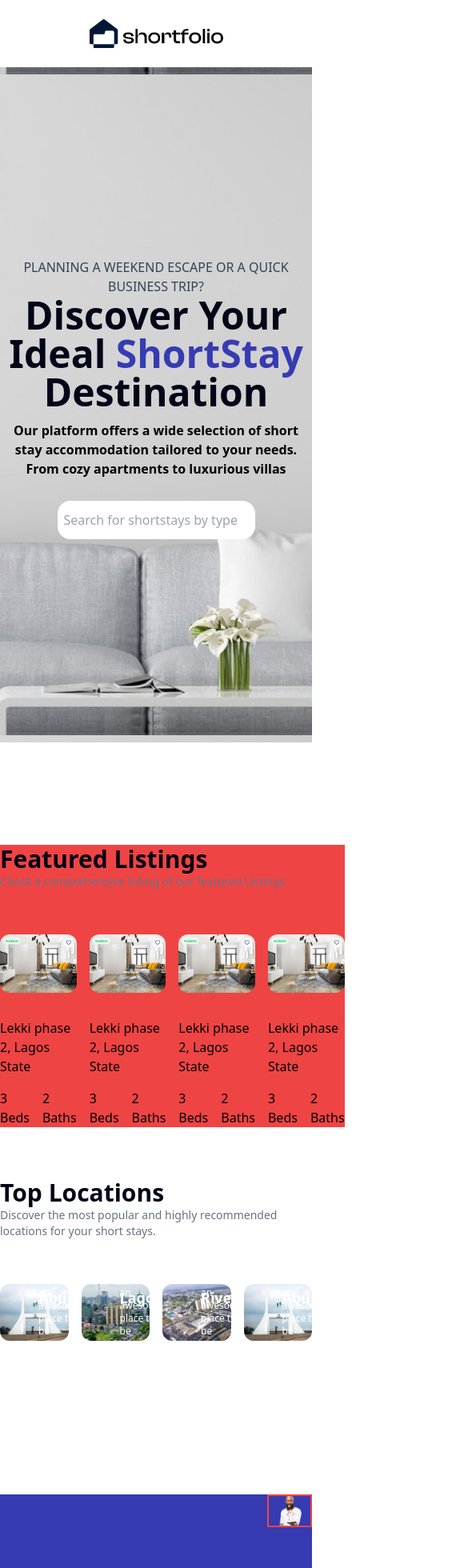
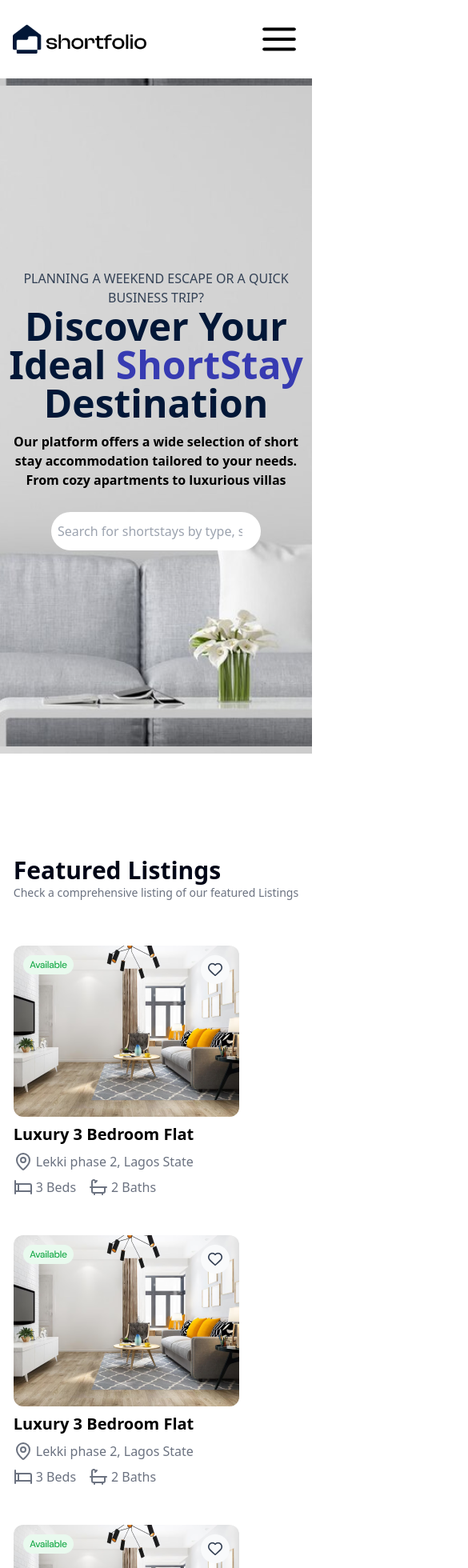
Before and after one commit to Dessimal/shortfoliio, a Next.js app: page / in a window 390 px wide. Shown: the top 1960 px of the page at 80% size, 585 px wide, since content can reach past the window. Built offline with nearby package versions, Linux system fonts and the light colour scheme.

Commit message:
edited for mobile

```diff
--- a/app/components/Banner.tsx
+++ b/app/components/Banner.tsx
@@ -4,10 +4,10 @@ import React from "react";
 
 const Banner = () => {
   return (
-    <section className="my-32 flex flex-col sm:flex-row bg-blue relative">
-      <div className="mx-auto max-w-[1200px] flex sm:flex-row justify-between">
-        <div className=" w-full py-32 flex flex-col gap-8 ">
-          <h3 className="font-bold text-3xl text-white max-w-[588px]">
+    <section className="my-32 flex flex-col  bg-blue  px-4">
+      <div className="mx-auto max-w-[1200px] flex flex-col  sm:flex-row sm:justify-between justify-center items-center">
+        <div className=" w-full py-32 flex flex-col justify-center sm:justify-start items-center sm:items-start gap-8 text-center sm:text-left">
+          <h3 className="font-bold text-center text-3xl text-white max-w-[588px]">
             Becoming a house owner with{" "}
             <span className="text-accent">
               investment properties just for you
@@ -24,7 +24,7 @@ const Banner = () => {
             Explore investment
           </button>
         </div>
-        <div className="relative sm:w-[80vw] sm:h-[485px]  ">
+        <div className="relative w-[80vw] h-[485px]  mx-auto sm:mx-0 ">
           <Image
             src={vectorOne}
             alt="vector graphic"
@@ -32,7 +32,7 @@ const Banner = () => {
             objectFit="contain"
             className="h-full w-full"
           />
-          <div className="border-red-500 border-2 sm:w-[691px] sm:h-[882px] border-solid absolute top-0 -left-14">
+          <div className=" sm:w-[691px] sm:h-[882px] border-solid absolute bottom-0 sm:top-0 -left-14">
             <Image
               src={man}
               alt="picture of a man holding a toy house"
--- a/app/components/CTA.tsx
+++ b/app/components/CTA.tsx
@@ -18,7 +18,7 @@ const CTA = () => {
             type="email"
             name=""
             id=""
-            className="border-solid rounded-full sm:w-[440px] sm:h-[48px] px-8 "
+            className="border-solid rounded-full sm:w-[440px] sm:h-[48px] px-8 py-4 "
             placeholder="Enter your email"
           />
         </div>
--- a/app/components/Card.tsx
+++ b/app/components/Card.tsx
@@ -1,9 +1,10 @@
+import { Bath, Bed, MapPin } from "lucide-react";
 import Image from "next/image";
 import React from "react";
 
 const Card = ({ id, picture, title, Location, Features }) => {
   return (
-    <div key={id} className="flex flex-col gap-4">
+    <div key={id} className="flex flex-col gap-2">
       <Image
         src={picture}
         alt={title}
@@ -11,12 +12,22 @@ const Card = ({ id, picture, title, Location, Features }) => {
         width={282}
         height={214}
       />
-      <h4>{title}</h4>
-      <span>{Location}</span>
+      <h4 className="text-xl font-bold">{title}</h4>
+      <span className="text-gray-500 flex items-center">
+        <MapPin className="mr-1" />
+        {Location}
+      </span>
       <span>
         {Features.map((feature) => (
-          <div key={feature.id} className="flex flex-row gap-4">
-            <span>{feature.beds}</span> <span>{feature.baths}</span>
+          <div key={feature.id} className="flex flex-row gap-4 text-gray-500">
+            <span className="flex items-center gap-1">
+              <Bed />
+              {feature.beds}
+            </span>{" "}
+            <span className="cardDescriptionClasses">
+              <Bath />
+              {feature.baths}
+            </span>
           </div>
         ))}
       </span>
--- a/app/components/Featured.tsx
+++ b/app/components/Featured.tsx
@@ -36,15 +36,16 @@ const Featured = () => {
 
   return (
     <section className=" w-full sectionClasses">
-      <div className="mx-auto border-red-500 bg-red-500">
+      <div className="mx-auto">
         <SectionHeading
           mainHeading="Featured Listings"
           subheading="Check a comprehensive listing of our featured Listings"
         />
-        <div className="grid grid-flow-col md:grid-flow-row md:grid-cols-2 lg:grid-cols-4 gap-4">
+        <div className="grid grid-cols-1 sm:grid-flow-row sm:grid-cols-2 lg:grid-cols-4 gap-12">
           {properties.map(({ title, picture, Features, Location }) => (
             <Card
               key={title}
+              title={title}
               picture={picture}
               Features={Features}
               Location={Location}
--- a/app/components/Footer.tsx
+++ b/app/components/Footer.tsx
@@ -6,7 +6,7 @@ import Image from "next/image";
 
 const Footer = () => {
   return (
-    <section className="py-8 pb-32 px-4 grid grid-flow-col w-full gap-10 bg-primary">
+    <section className="py-8 pb-32 px-4 grid grid-flow-row sm:grid-flow-col w-full gap-10 bg-primary text-white">
       <div className="max-w-[1440px] grid grid-flow-col sm:grid-flow-row sm:grid-cols-4 justify-between "></div>
       {footerLinks.map(({ id, title, links }) => (
         <div key={id}>
--- a/app/components/Hero.tsx
+++ b/app/components/Hero.tsx
@@ -8,7 +8,7 @@ const Hero = () => {
         <div className="uppercase text-slate-700 text-center">
           Planning a weekend escape or a quick business trip?
         </div>
-        <h1 className="text-center text-5xl text-slate-950 font-bold">
+        <h1 className="text-center text-5xl text-primary font-bold">
           Discover Your Ideal{" "}
           <span className="text-center text-blue">ShortStay</span> Destination
         </h1>
@@ -18,17 +18,14 @@ const Hero = () => {
         tailored to your needs. From cozy apartments to luxurious villas
       </p>
 
-      <div>
-        {" "}
-        <form className="w-full border-solid border-green-700">
+      <div className="w-full px-16">
         <input
-            className="w-full py-3 px-2 border-solid border-red-700 rounded-2xl my-4"
+          className="w-full max-w-[793px] py-3 px-2 border-solid border-red-700 rounded-full my-4"
           type="search"
           name=""
           id=""
           placeholder="Search for shortstays by type, size or amenities"
         />
-        </form>
       </div>
     </section>
   );
--- a/app/components/Locations.tsx
+++ b/app/components/Locations.tsx
@@ -9,36 +9,36 @@ const Locations = () => {
       id: 1,
       picture: abuja,
       title: "Abuja",
-      description: "an awesome place to be",
+      description: "243 properties",
     },
     {
       id: 2,
       picture: lagos,
       title: "Lagos",
-      description: "an awesome place to be",
+      description: "245 properties",
     },
     {
       id: 3,
       picture: rivers,
       title: "Rivers",
-      description: "an awesome place to be",
+      description: "242 properties",
     },
     {
       id: 4,
       picture: abuja,
       title: "Abuja",
-      description: "an awesome place to be",
+      description: "250 properties",
     },
   ];
 
   return (
-    <section className="sectionPaddings flex flex-col justify-center items-center">
-      <div className="max-w-[1200px] mx-auto ">
+    <section className=" w-full sectionClasses">
+      <div className="mx-auto">
         <SectionHeading
           mainHeading="Top Locations"
           subheading="Discover the most popular and highly recommended locations for your short stays."
         />
-        <div className="grid grid-flow-col md:grid-flow-row md:grid-cols-2 lg:grid-cols-4 gap-4 overflow-x-scroll">
+        <div className="grid grid-cols-1 sm:grid-flow-row sm:grid-cols-2 lg:grid-cols-4 gap-12">
           {locations.map(({ id, picture, title, description }) => (
             <ImageCard
               key={id}
--- a/app/components/Navbar.tsx
+++ b/app/components/Navbar.tsx
@@ -1,9 +1,18 @@
+"use client";
+import { useState } from "react";
 import { logo } from "@/constant";
 import Image from "next/image";
 import Link from "next/link";
 import React from "react";
+import { AlignJustify, X } from "lucide-react";
 
 const Navbar = () => {
+  const [toggleNav, settoggleNav] = useState(false);
+
+  const handleMenuClick = () => {
+    settoggleNav((prev) => !prev);
+  };
+
   const navLinks = [
     "Home",
     "Explore",
@@ -12,13 +21,50 @@ const Navbar = () => {
     "Support",
   ];
   return (
-    <nav className="flex justify-center items-center px-1 py-6 ">
-      <div className="max-w-1200px flex sm:flex-row justify-between items-center">
+    <nav className="flex justify-center items-center px-4 py-6 relative">
+      <div className="max-w-[1200px] w-full flex sm:flex-row justify-between items-center">
         <Link href={"/"} className="relative w-[167px] h-[36px]">
           <Image src={logo} layout="fill" alt="logo" />
         </Link>
-        <div></div>
+        <div className="hidden sm:flex sm:flex-col">
+          <ul className="hidden lg:flex lg:flex lg:flex-row items-center justify-between gap-12">
+            {navLinks.map((link) => (
+              <Link
+                key={link}
+                href={`/${link}`}
+                className="text-sm text-slate-900">
+                {link}
+              </Link>
+            ))}
+          </ul>
+        </div>
       </div>
+      <button className="lg:hidden" onClick={handleMenuClick}>
+        <AlignJustify size={50} />
+      </button>
+
+      {toggleNav && (
+        <div className="absolute z-50 h-screen transition-transform w-full flex flex-col gap-6 -left-0 top-0 bg-white px-6 py-6">
+          <div className="flex justify-between w-full py-4">
+            <Link href={"/"} className="relative w-[167px] h-[36px]">
+              <Image src={logo} layout="fill" alt="logo" />
+            </Link>
+            <button onClick={handleMenuClick}>
+              <X size={50} />
+            </button>
+          </div>
+          <ul className="flex flex-col gap-6 items-center -justify-start">
+            {navLinks.map((link) => (
+              <Link
+                key={link}
+                href={`/${link}`}
+                className="text-sm text-slate-900">
+                {link}
+              </Link>
+            ))}
+          </ul>
+        </div>
+      )}
     </nav>
   );
 };
--- a/app/globals.css
+++ b/app/globals.css
@@ -33,9 +33,13 @@
 }
 
 .sectionClasses {
-  @apply pt-32 max-w-[1200px] mx-auto flex flex-col items-center justify-center;
+  @apply pt-32 px-4 max-w-[1200px] mx-auto flex flex-col items-center justify-center;
 }
 
 .sectionPaddings {
-  @apply py-16;
+  @apply py-16 px-4;
 }
+
+.cardDescriptionClasses {
+  @apply flex items-center gap-1;
+}
--- a/app/layout.tsx
+++ b/app/layout.tsx
@@ -58,7 +58,7 @@ export default function RootLayout({
   return (
     <html lang="en">
       <body
-        className={`${clashDisplayVariable.variable} ${clashDisplayVariable.variable} antialiased`}>
+        className={`${clashDisplayVariable.variable} ${clashDisplayVariable.variable} antialiased overflow-hidden relative`}>
         <Navbar />
         {children}
         <CTA />
```
Also changed, not shown: app/components/ProductList.tsx (+7 -6 lines). Lines whose indentation alone changed are shown as unchanged.
